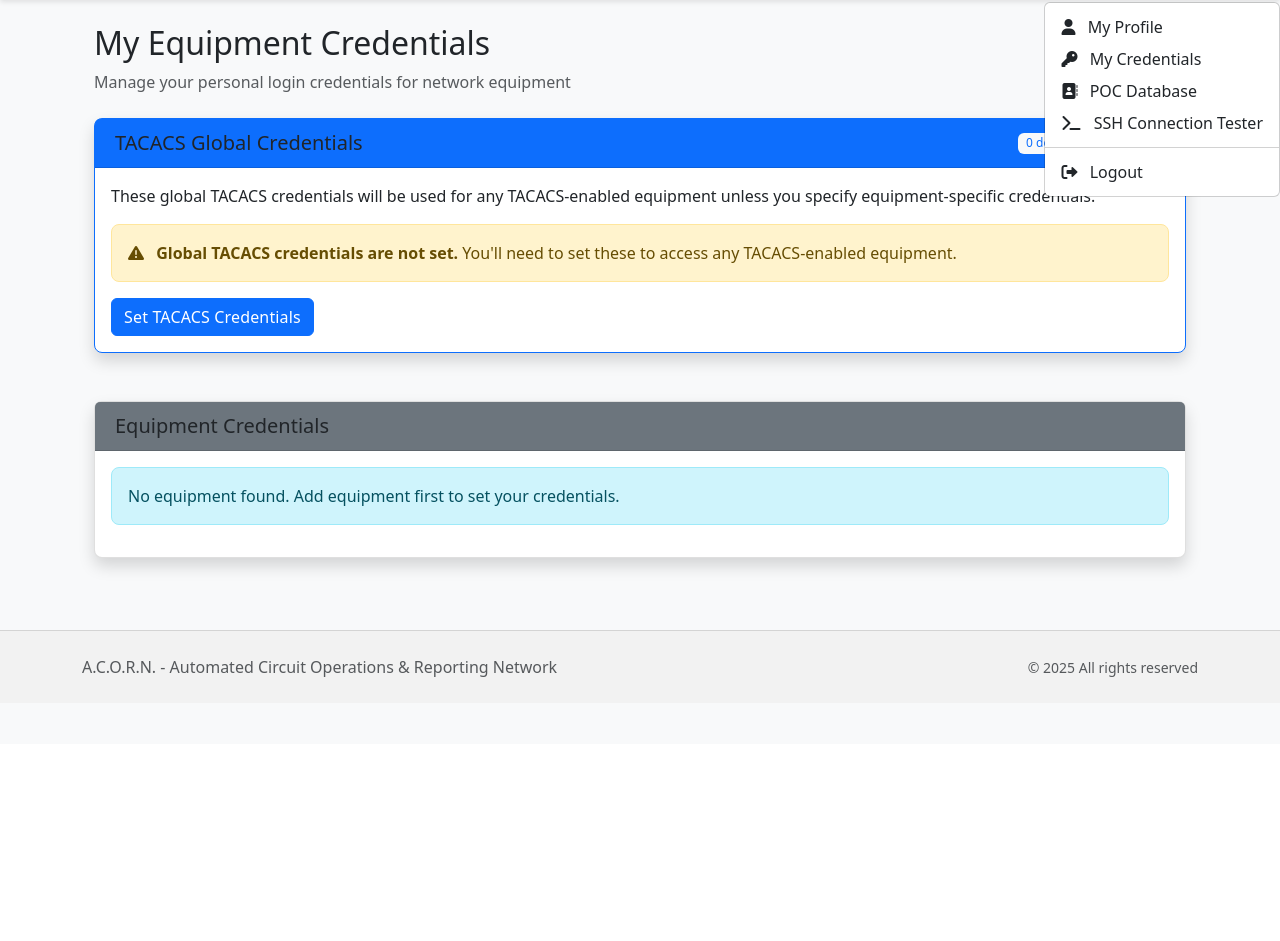
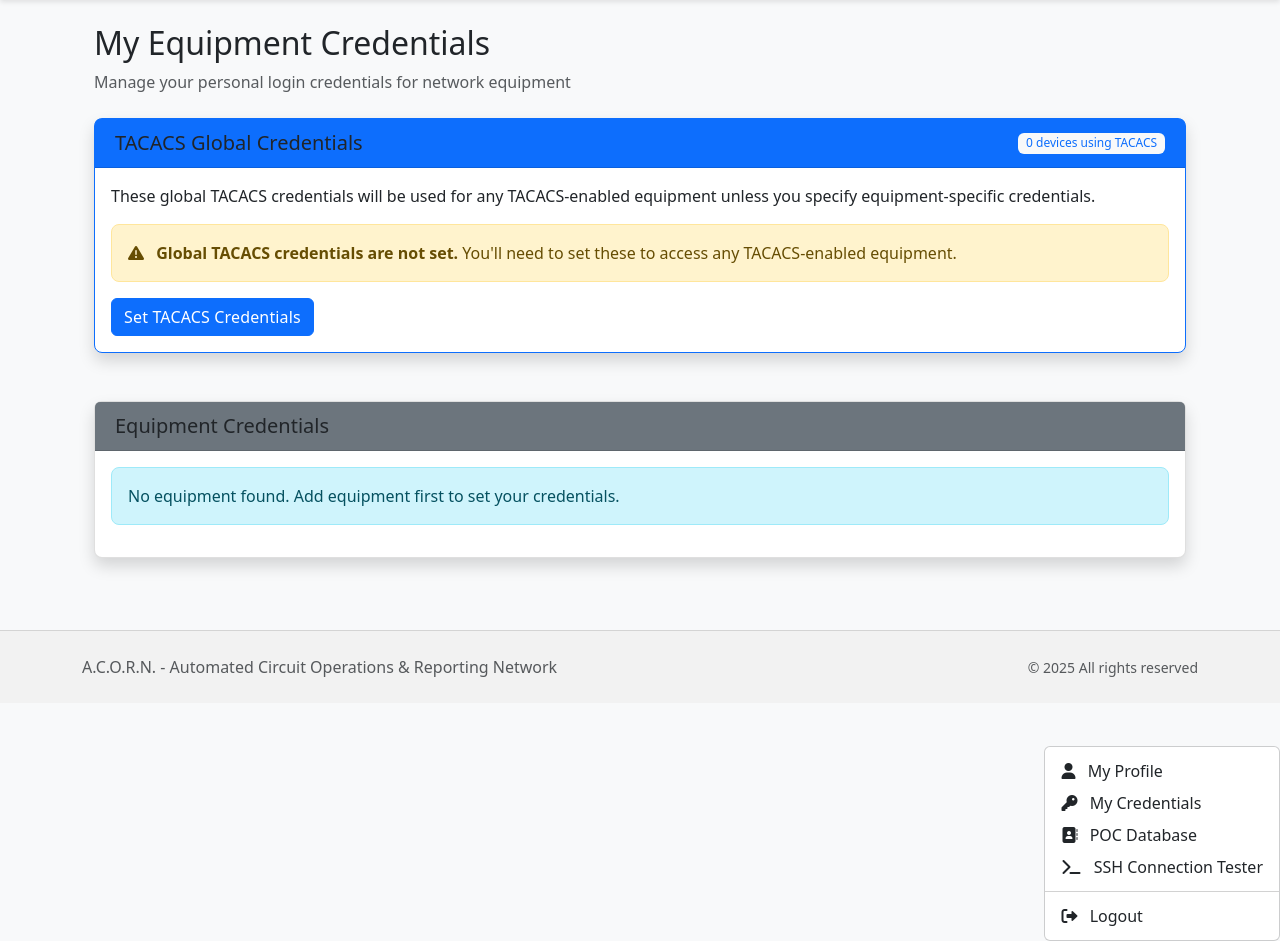
Before and after one commit to isag33k/acorn-app, a Flask app: page /credentials in a window 1280 px wide, after a click on "sample". Shown: the part 56-997 px from the top of the page. Before the commit the page ends 759 px from the top, so only its background shows below. Run offline with Flask 3, Linux system fonts and the light colour scheme; the visitor is signed in with stand-in values (Sample User, id 1); data comes from the database, SQL or seed files in the repository; data that the repository does not hold is empty; some libraries are stand-ins or nearby versions.

Commit message:
Fix: Correct dropdown menu z-index issues to prevent overlap with other page elements.
Replit-Commit-Author: Agent
Replit-Commit-Session-Id: fe66dd87-fa88-47cd-bdf5-0f8e29a095e7
Replit-Commit-Screenshot-Url: https://storage.googleapis.com/screenshot-production-us-central1/6d084a6a-80c1-4660-9091-1790b9fe2d46/0556006d-3487-406b-b061-bb3454ebc278.jpg

```diff
--- a/static/css/custom.css
+++ b/static/css/custom.css
@@ -161,15 +161,31 @@
 
 /* Fix for dropdown menu layering */
 .dropdown-menu {
-    z-index: 1060 !important; /* Ensure dropdown appears above all other elements */
+    z-index: 9999 !important; /* Ensure dropdown appears above all other elements */
 }
 
 /* Fix for user dropdown */
 .navbar .nav-item.dropdown {
-    position: static;
+    position: relative !important; /* Force relative positioning */
 }
 
-.navbar .dropdown-menu {
-    position: absolute;
-    right: 0;
+.navbar .dropdown-menu-end {
+    position: absolute !important;
+    right: 0 !important;
+    top: 100% !important;
+    float: none !important;
+    margin: 0 !important;
+    transform: none !important;
 }
+
+/* Ensure all page content has lower z-index than navbar */
+.card, .container, main, .table-responsive {
+    position: relative;
+    z-index: 1 !important; /* Lower z-index than navbar */
+}
+
+/* Force navbar to front */
+.navbar {
+    position: relative;
+    z-index: 1070 !important; /* Higher than other elements */
+}
--- a/static/js/main.js
+++ b/static/js/main.js
@@ -57,6 +57,32 @@ function toggleEditCredentialFields(itemId) {
 
 document.addEventListener('DOMContentLoaded', function() {
     console.log("DOM fully loaded - initializing tabs");
+
+    // Fix for dropdown menu z-index issues
+    const userDropdown = document.getElementById('userDropdown');
+    if (userDropdown) {
+        userDropdown.addEventListener('click', function() {
+            // When dropdown is clicked, make sure it appears in front
+            setTimeout(function() {
+                const dropdownMenu = document.querySelector('.dropdown-menu-end');
+                if (dropdownMenu) {
+                    // Apply inline styles to ensure visibility
+                    dropdownMenu.style.zIndex = "9999";
+                    dropdownMenu.style.position = "absolute";
+
+                    // Force browser to redraw the element
+                    dropdownMenu.style.display = 'none';
+                    void dropdownMenu.offsetHeight;
+                    dropdownMenu.style.display = 'block';
+
+                    // Set card z-indices lower
+                    document.querySelectorAll('.card').forEach(function(card) {
+                        card.style.zIndex = "1";
+                    });
+                }
+            }, 10);
+        });
+    }
 
     // Initialize credential fields on page load
     const credentialTypeSelect = document.getElementById('credential_type');
--- a/templates/base.html
+++ b/templates/base.html
@@ -90,7 +90,7 @@
                                     <span class="badge bg-primary ms-1">Admin</span>
                                 {% endif %}
                             </a>
-                            <ul class="dropdown-menu dropdown-menu-end" aria-labelledby="userDropdown">
+                            <ul class="dropdown-menu dropdown-menu-end" style="z-index: 9999 !important;" aria-labelledby="userDropdown">
                                 <li><a class="dropdown-item" href="{{ url_for('user_profile') }}">
                                     <i class="fas fa-user me-2"></i> My Profile
                                 </a></li>
@@ -173,5 +173,37 @@
 
     <!-- Page-specific scripts -->
     {% block scripts %}{% endblock %}
+
+    <!-- Dropdown Fix Script -->
+    <script>
+        // Ensure this script runs after page load
+        window.addEventListener('load', function() {
+            // Fix for user dropdown menu
+            const userDropdown = document.getElementById('userDropdown');
+            if (userDropdown) {
+                // When the dropdown toggle is clicked
+                userDropdown.addEventListener('click', function() {
+                    // Small delay to ensure Bootstrap has created the dropdown
+                    setTimeout(function() {
+                        // Find all dropdown menus in the document
+                        document.querySelectorAll('.dropdown-menu').forEach(function(menu) {
+                            // Apply the highest z-index possible and force visibility
+                            menu.style.zIndex = "9999";
+                            menu.style.position = "absolute";
+                            menu.style.display = "block";
+
+                            // Make sure it's in the foreground
+                            document.querySelector('body').appendChild(menu);
+                        });
+
+                        // Lower z-index of all cards to ensure they're behind dropdowns
+                        document.querySelectorAll('.card, .container, main, .table-responsive').forEach(function(element) {
+                            element.style.zIndex = "1";
+                        });
+                    }, 10);
+                });
+            }
+        });
+    </script>
 </body>
 </html>
```
